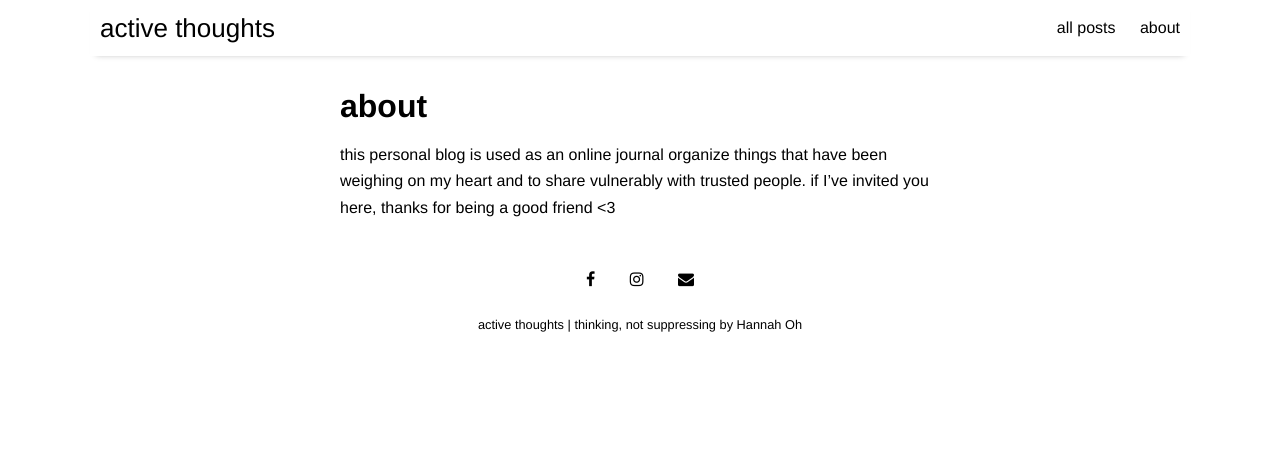
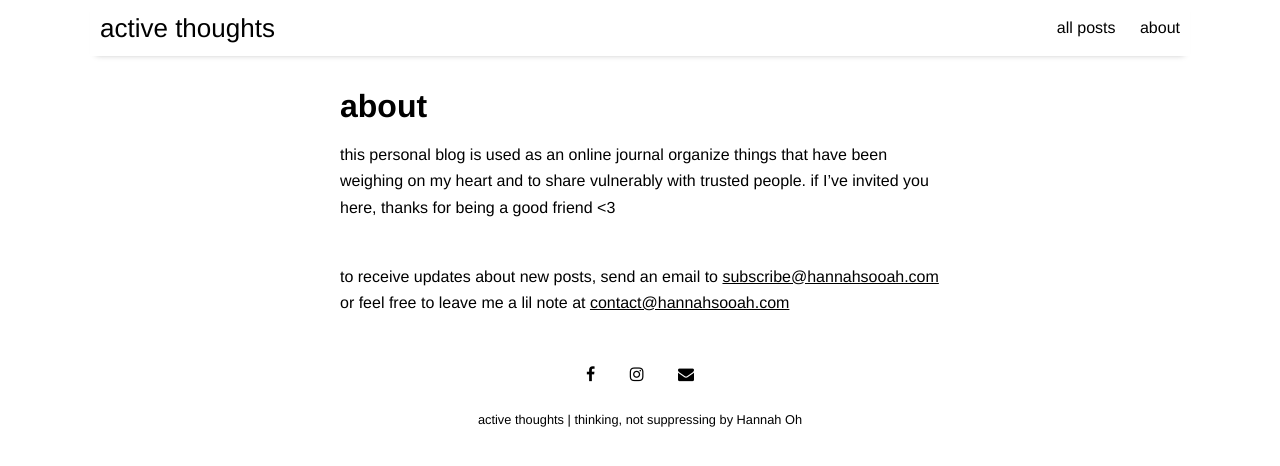
Before and after one commit to hannahsooah/blog, a Jekyll site: the page built from pages/about.md, in a window 1280 px wide. Shown: the top 466 px of the page. Built offline with Jekyll 4.4.1, drawn with Linux system fonts in a browser that asks for light colours; nearby versions of some CDN libraries.

Commit message:
some small updates

```diff
--- a/_config.yml
+++ b/_config.yml
@@ -9,7 +9,6 @@ highlighter:         rouge  # default Ruby highlighter for Jekyll
 permalink:           /:title
 exclude:             [_posts/.template.md]
 plugins:             [jekyll-paginate, jekyll-sitemap, jekyll-feed, jekyll-seo-tag]
-#url:                 blog.hannahsooah.com
 
 # Customise atom feed settings (this is where Jekyll-Feed gets configuration information)
 title:		           "active thoughts"
--- a/pages/about.md
+++ b/pages/about.md
@@ -6,3 +6,6 @@ permalink: /about
 
 this personal blog is used as an online journal organize things that have been weighing on my heart and to share vulnerably with trusted people.
 if I've invited you here, thanks for being a good friend <3
+
+\
+to receive updates about new posts, send an email to [subscribe@hannahsooah.com](mailto:subscribe@hannahsooah.com) or feel free to leave me a lil note at [contact@hannahsooah.com](contact@hannahsooah.com)
```
